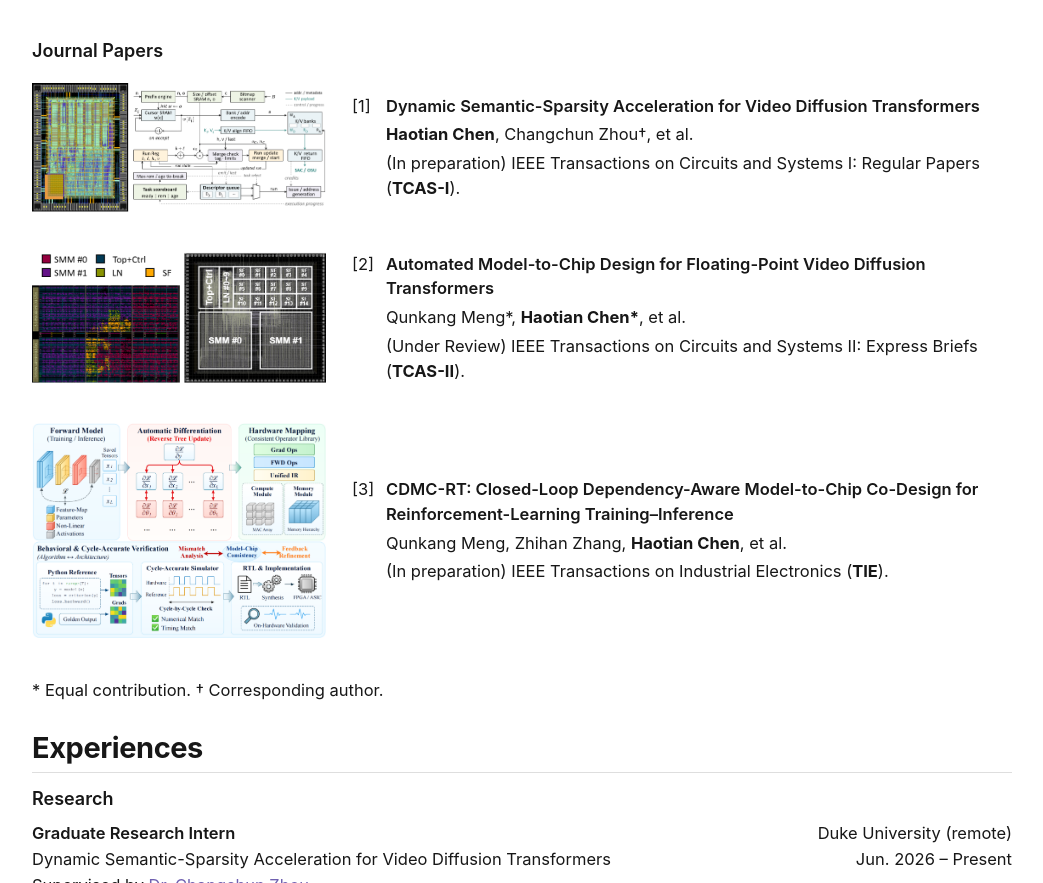
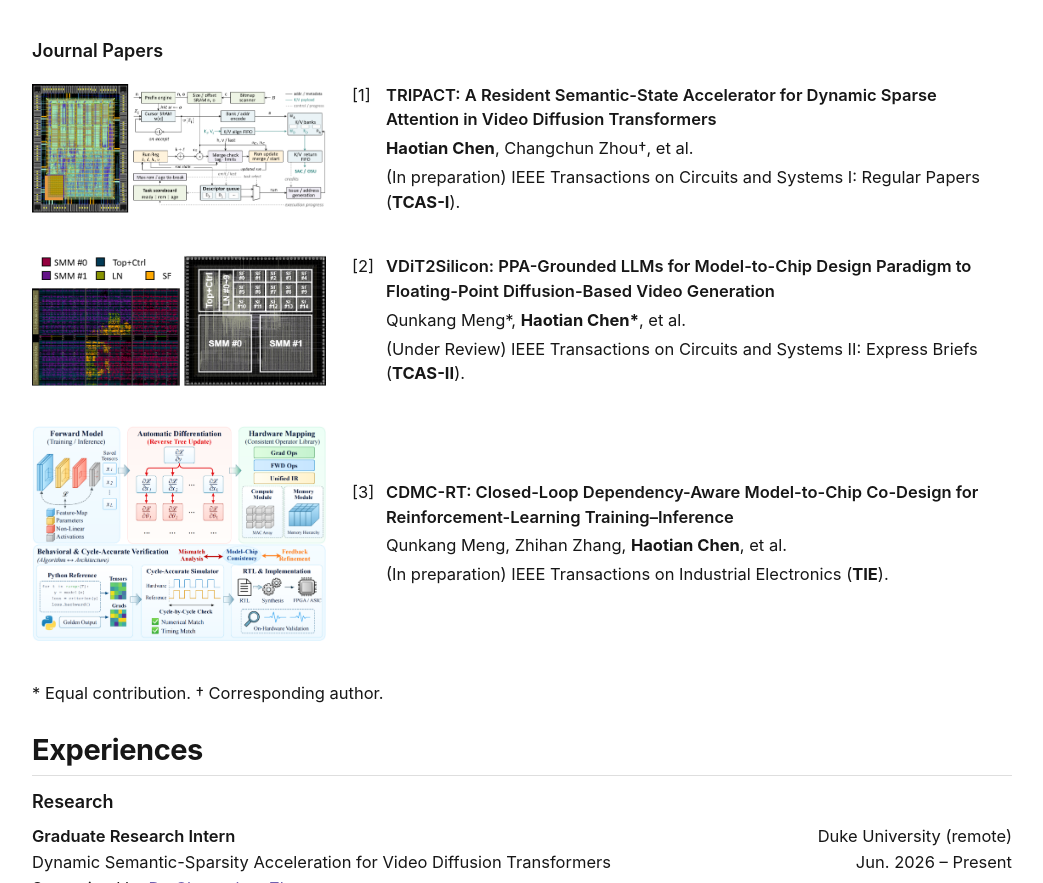
Before and after one commit to chanchanman2/chanchanman2.github.io, a plain HTML site: page index.html in a window 1280 px wide. Shown: the part 918-1801 px from the top of the page, without its empty margins (118-1161 px from the left). Drawn offline with Linux system fonts and the light colour scheme.

Commit message:
Update TCAS-I and TCAS-II publication titles

```diff
--- a/index.html
+++ b/index.html
@@ -163,7 +163,7 @@ footer{text-align:center;font-size:15px;padding:18px 0 24px}
       <img src="assets/img/publication-tripact-b129a8089916.png" alt="Tripact chip layout and sparse attention data flow for dynamic semantic-sparsity acceleration" width="1359" height="596" loading="lazy" decoding="async">
     </figure>
     <div class="citation"><div>[1]</div><div class="publication-info">
-      <div class="publication-title">Dynamic Semantic-Sparsity Acceleration for Video Diffusion Transformers</div>
+      <div class="publication-title">TRIPACT: A Resident Semantic-State Accelerator for Dynamic Sparse Attention in Video Diffusion Transformers</div>
       <div class="publication-authors"><strong>Haotian Chen</strong>, Changchun Zhou†, et al.</div>
       <div class="publication-venue">(In preparation) IEEE Transactions on Circuits and Systems I: Regular Papers (<strong>TCAS-I</strong>).</div>
     </div></div>
@@ -173,7 +173,7 @@ footer{text-align:center;font-size:15px;padding:18px 0 24px}
       <img src="assets/img/publication-v2s-63aa258b9d5c.png" alt="V2S chip layout and annotated chip micrograph for automated model-to-chip design" width="724" height="323" loading="lazy" decoding="async">
     </figure>
     <div class="citation"><div>[2]</div><div class="publication-info">
-      <div class="publication-title">Automated Model-to-Chip Design for Floating-Point Video Diffusion Transformers</div>
+      <div class="publication-title">VDiT2Silicon: PPA-Grounded LLMs for Model-to-Chip Design Paradigm to Floating-Point Diffusion-Based Video Generation</div>
       <div class="publication-authors">Qunkang Meng*, <strong>Haotian Chen*</strong>, et al.</div>
       <div class="publication-venue">(Under Review) IEEE Transactions on Circuits and Systems II: Express Briefs (<strong>TCAS-II</strong>).</div>
     </div></div>
```
